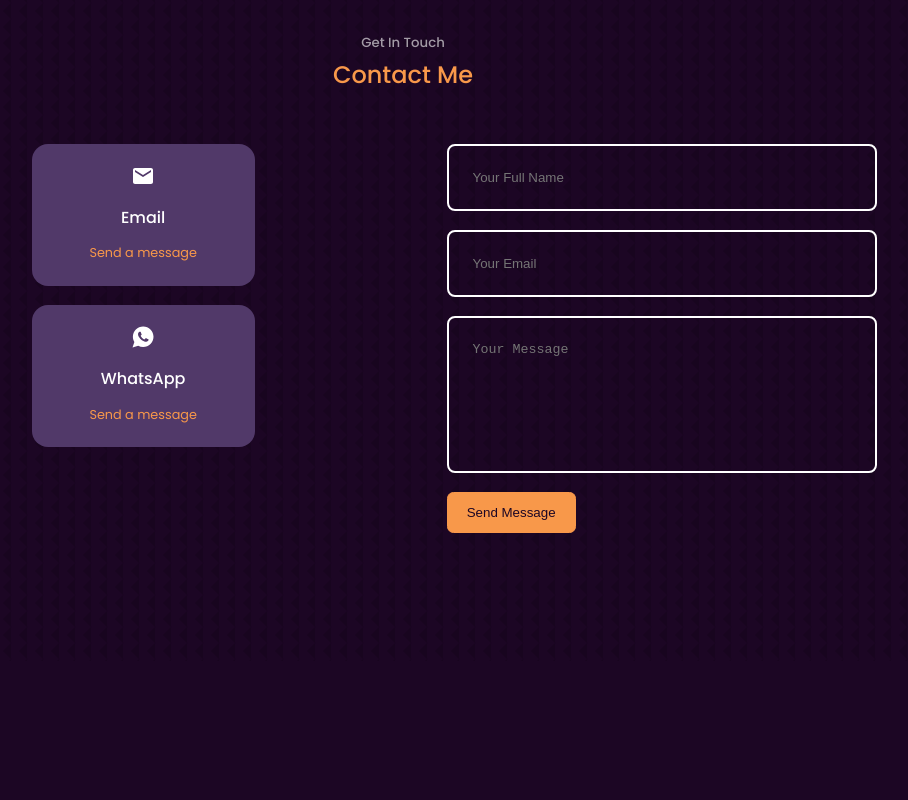
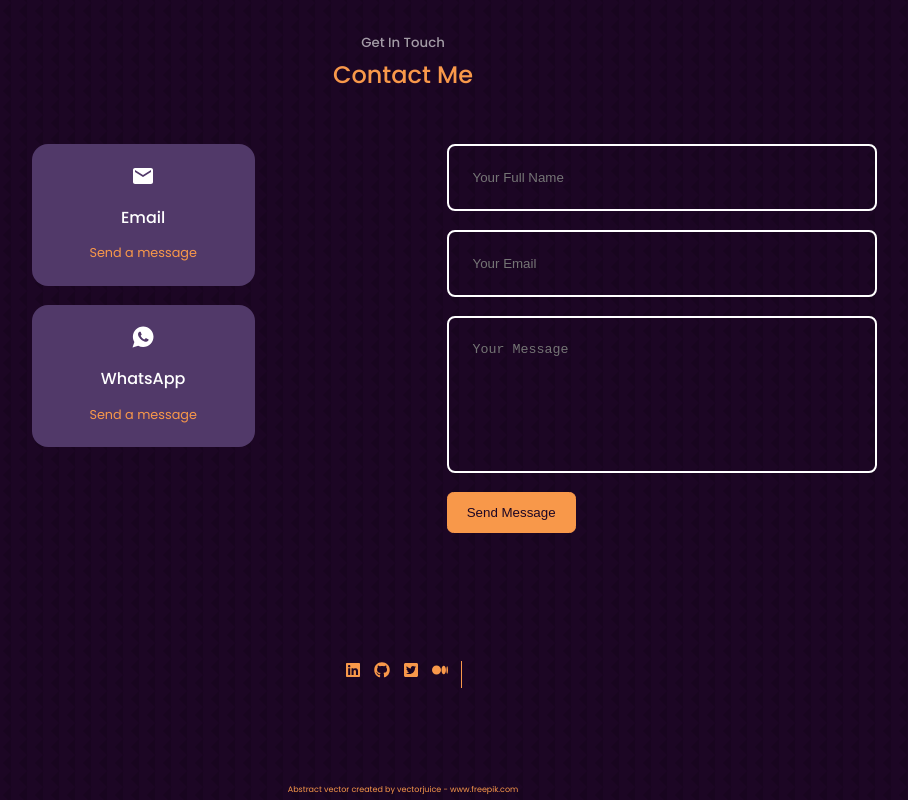
Before and after one commit to Cocoflosbach/toluFlosbachPortfolio, a React (Create React App) app: page / in a window 1280 px wide. Shown: the part 3789-4589 px from the top of the page, without its empty margins (237-1145 px from the left). Before the commit the page ends 4450 px from the top, so only its background shows below. Built offline with nearby package versions, Linux system fonts and the light colour scheme.

Commit message:
Add socials to footer and style

```diff
--- a/src/components/Footer/Footer.css
+++ b/src/components/Footer/Footer.css
@@ -0,0 +1,54 @@
+.footer__container {
+  height: 30vh;
+  padding-top: 7rem;
+  overflow: hidden;
+  text-align: center;
+  height: 100%;
+  position: relative;
+}
+/*================== SOCIALS STYLING ================= */
+.footer__socials {
+  display: flex;
+  flex-direction: row;
+  align-items: center;
+  gap: 0.8rem;
+  position: absolute;
+  left: 0;
+  bottom: 7rem;
+  font-size: 1rem;
+  position: absolute;
+  left: calc(44%);
+}
+
+.footer__socials::after {
+  content: "";
+  width: 1px;
+  height: 2rem;
+  background: var(--color-primary);
+}
+
+.footer__container > small {
+  font-size: 0.5rem;
+}
+
+/*======================= MEDIA QUERIES (MEDIUM DEVICES) ================= */
+
+@media screen and (max-width: 1024px) {
+  .footer__socials {
+    position: absolute;
+    font-size: 1.3rem;
+    bottom: 6.5rem;
+    left: calc(40%);
+  }
+}
+
+/*======================= MEDIA QUERIES (SMALL DEVICES) ================= */
+
+@media screen and (max-width: 600px) {
+  .footer__socials {
+    position: absolute;
+    font-size: 1.3rem;
+    bottom: 5rem;
+    left: calc(30%);
+  }
+}
--- a/src/components/Footer/Footer.jsx
+++ b/src/components/Footer/Footer.jsx
@@ -1,8 +1,57 @@
 import React from "react";
+import { FaLinkedin } from "react-icons/fa";
+import { FaGithub } from "react-icons/fa";
+import { BsMedium } from "react-icons/bs";
+import { FaTwitterSquare } from "react-icons/fa";
 import "./Footer.css";
 
 const Footer = () => {
-  return <section id="footer"></section>;
+  return (
+    <section id="footer">
+      <div className="container footer__container">
+        <small>
+          <a href="https://www.freepik.com/vectors/abstract">
+            Abstract vector created by vectorjuice - www.freepik.com
+          </a>
+        </small>
+
+        <div className="footer__socials">
+          <a
+            href="https://www.linkedin.com/in/tolulope-coco-flosbach/"
+            target="_blank"
+            rel="noreferrer"
+          >
+            {" "}
+            <FaLinkedin />{" "}
+          </a>
+          <a
+            href="https://github.com/Cocoflosbach/"
+            target="_blank"
+            rel="noreferrer"
+          >
+            {" "}
+            <FaGithub />{" "}
+          </a>
+          <a
+            href="https://twitter.com/CocoFlosbach"
+            target="_blank"
+            rel="noreferrer"
+          >
+            {" "}
+            <FaTwitterSquare />{" "}
+          </a>
+          <a
+            href="https://medium.com/@cocoflosbach"
+            target="_blank"
+            rel="noreferrer"
+          >
+            {" "}
+            <BsMedium />{" "}
+          </a>
+        </div>
+      </div>
+    </section>
+  );
 };
 
 export default Footer;
```
